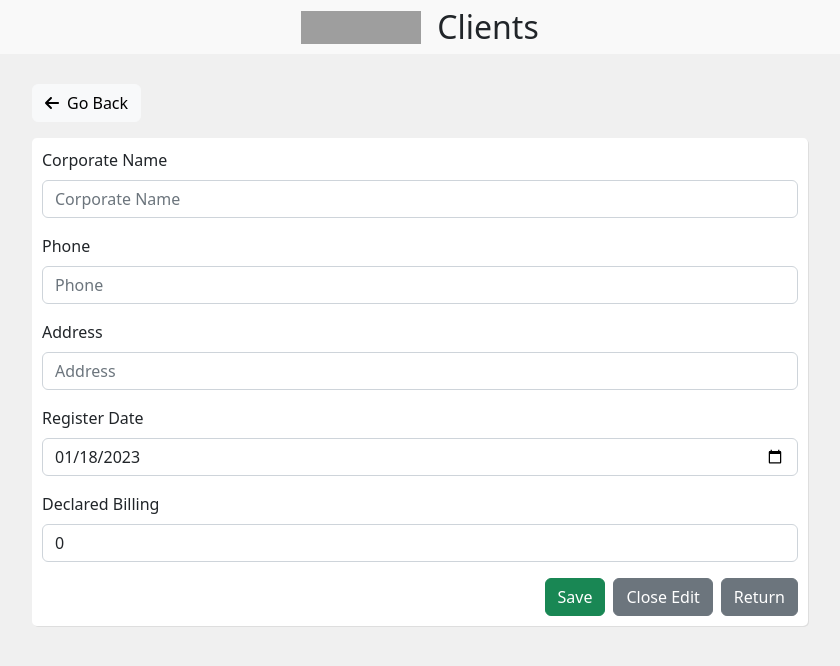
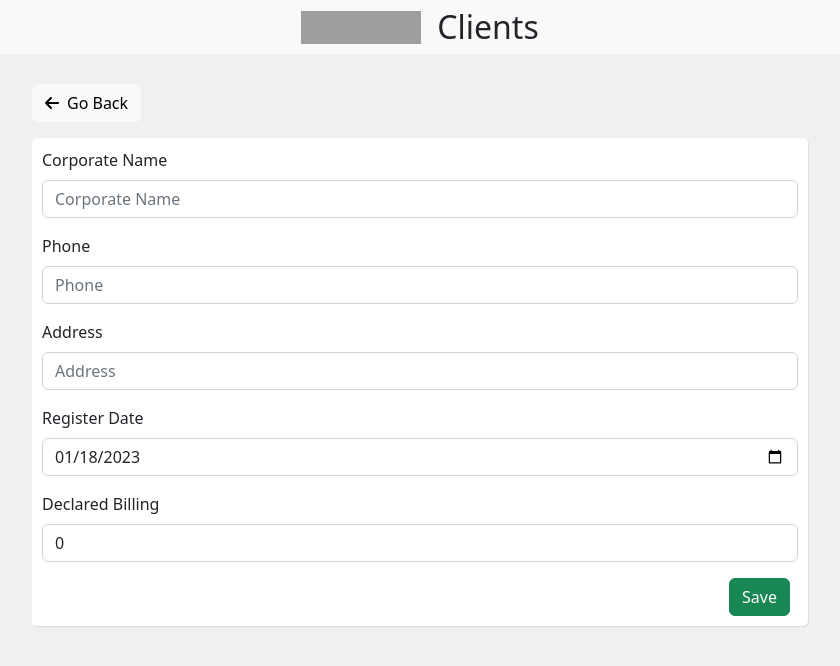
Before and after one commit to VictorHSMoura/BHub-Client-Frontend, a React (Create React App) app: page /new_client in a window 1280 px wide. Shown: the top 666 px of the page, without its empty margins (220-1060 px from the left). Built offline with nearby package versions, Linux system fonts and the light colour scheme; grey boxes are pictures that could not be loaded.

Commit message:
Remove edit button from client creation page. - Remove ruturn button from client creation page as well.

```diff
--- a/src/Clients/ClientPage.tsx
+++ b/src/Clients/ClientPage.tsx
@@ -198,10 +198,12 @@ const ClientPage = ({ readOnly }: ClientProps) => {
                                     className="btn btn-success me-2"
                                     onClick={() => client_id ? updateClient() : addClient()}
                                 >Save</Button>
-                                <Button
-                                    className="btn btn-secondary me-2"
-                                    onClick={() => setisReadOnly(true)}
-                                >Close Edit</Button>
+                                { client_id ?
+                                    <Button
+                                        className="btn btn-secondary me-2"
+                                        onClick={() => setisReadOnly(true)}
+                                    >Close Edit</Button> : ""
+                                }
                             </>
                         }
                         {client_id ?
@@ -209,9 +211,7 @@ const ClientPage = ({ readOnly }: ClientProps) => {
                                 onClick={() => deleteClient()}
                             >Delete</Button>
                             :
-                            <Button className="btn btn-secondary"
-                                onClick={() => navigate(-1)}
-                            >Return</Button>
+                            ""
                         }
                     </div>
                 </Form>
```
